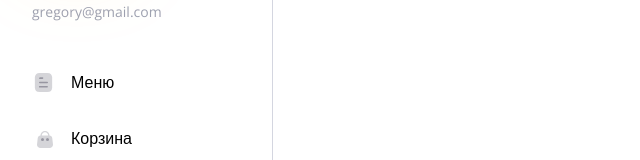
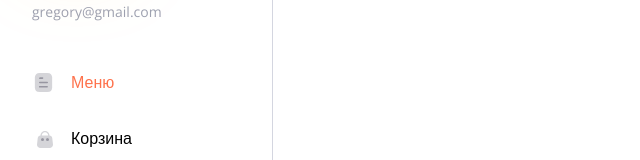
Before and after one commit to GregFedy/pizza-app, a React (Vite) app: page / in a window 1280 px wide. Shown: the part 168-328 px from the top of the page, without its empty margins (0-640 px from the left). Built offline with nearby package versions, Linux system fonts and the light colour scheme.

Commit message:
feat: add global active class

```diff
--- a/src/index.css
+++ b/src/index.css
@@ -9,3 +9,7 @@
     font-family: 'Open Sans', sans-serif;
   }
 }
+
+.active {
+  @apply text-orange;
+}
```
